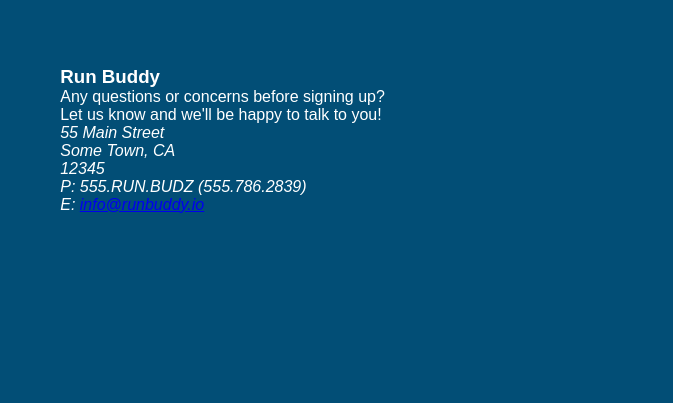
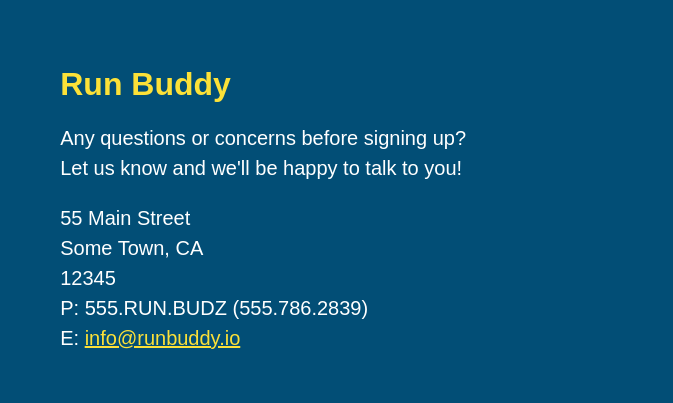
Before and after one commit to pwkinsley87/run-buddy, a plain HTML site: page index.html in a window 1280 px wide. Shown: the part 4055-4458 px from the top of the page, 607-1280 px from the left. Drawn offline with Linux system fonts and the light colour scheme.

Commit message:
reach out column

```diff
--- a/assets/css/style.css
+++ b/assets/css/style.css
@@ -290,21 +290,22 @@ text-align: center
 }
 
 .contact h2 {
-    font-size: 55px;
+
+font-size: 55px;
 
 color:#fce138;
 
-    margin-bottom:35px;
+margin-bottom: 35px;
 
-    padding: 0 100px 20px 100px;
+padding: 0 100px 20px 100px;
 
-    display:inline-block;
+display: inline-block;
 
-    text-align:center;
+text-align:center;
 
-    border-bottom: 3px solid teal;
+border-bottom: 3px solid teal;
 
-    overflow:auto
+overflow: auto;
 }
 
 .contact-info iframe {
@@ -326,3 +327,27 @@ color:#fce138;
 
     color: white;
 }
+
+.contact-info h3 {
+    color:#fce138;
+
+    font-size: 32px;
+}
+
+.contact-info p, .contact-info address {
+    margin: 20px 0;
+
+    line-height: 1.5;
+
+    font-size: 20px;
+
+    font-style: normal;
+
+}
+
+.contact-info a {
+
+    color:#fce138;
+}
+
+/* REACH OUT STYLES END */
```
